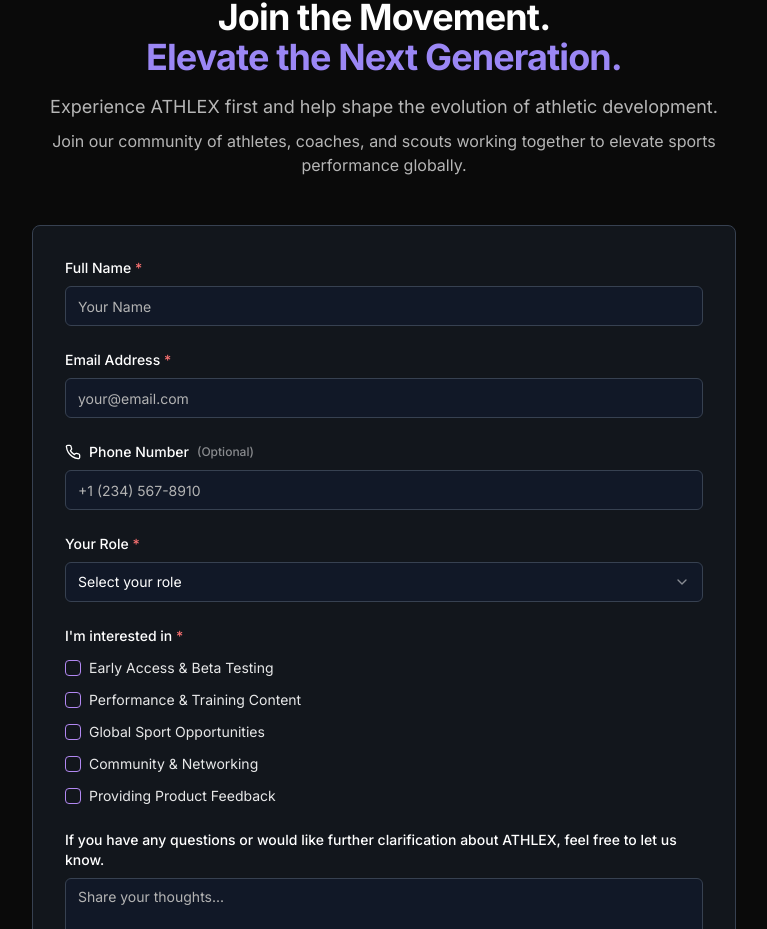
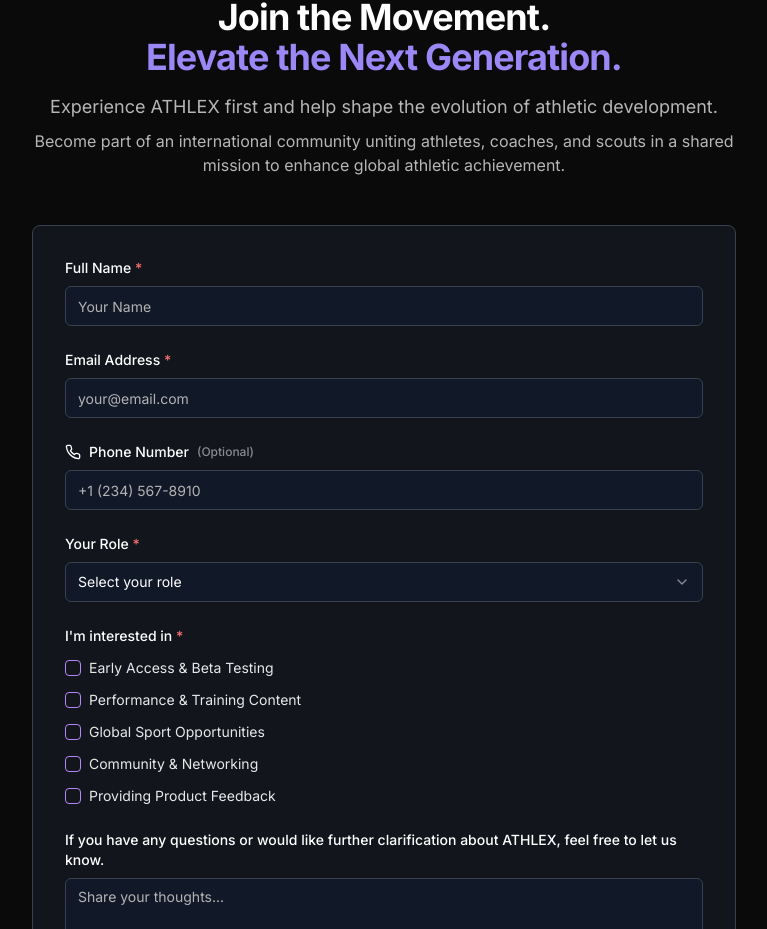
Before and after one commit to darrenlam3d/athlex-mvp, a React (Vite) app: page / in a window 1280 px wide. Shown: the part 5379-6308 px from the top of the page, without its empty margins (256-1023 px from the left). Built offline with nearby package versions, Linux system fonts and the light colour scheme; no server answers.

Commit message:
Update waitlist description
Change the waitlist description to the new text.

```diff
--- a/src/components/sections/waitlist/WaitlistHeader.tsx
+++ b/src/components/sections/waitlist/WaitlistHeader.tsx
@@ -12,7 +12,7 @@ const WaitlistHeader = () => {
         Experience ATHLEX first and help shape the evolution of athletic development.
       </p>
       <p className="text-white/70">
-        Join our community of athletes, coaches, and scouts working together to elevate sports performance globally.
+        Become part of an international community uniting athletes, coaches, and scouts in a shared mission to enhance global athletic achievement.
       </p>
     </div>
   );
```
